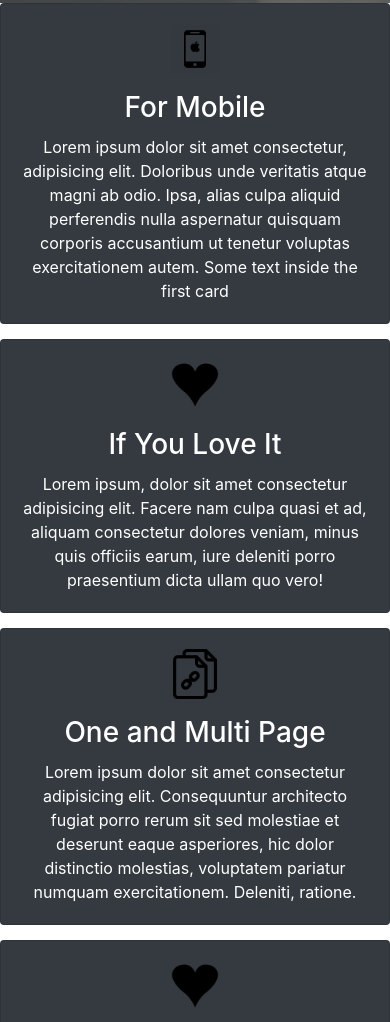
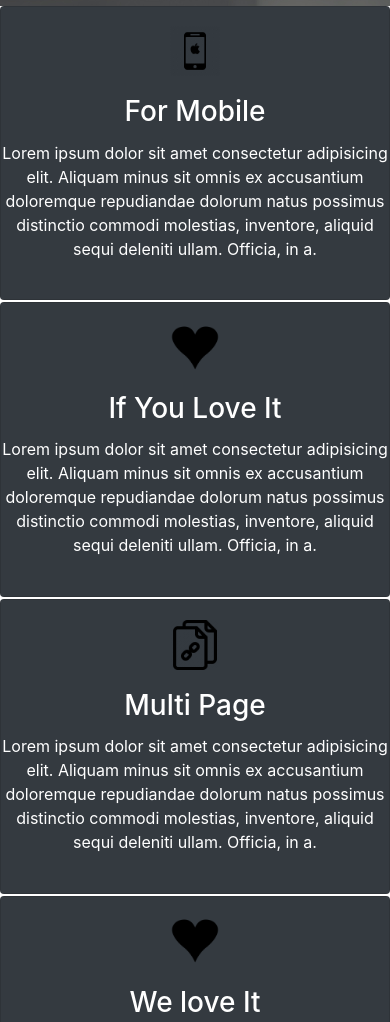
Before and after one commit to abubakar55/new_cemplate, a plain HTML site: page new_template/index.html in a window 390 px wide. Shown: the part 466-1488 px from the top of the page. Drawn offline with nearby package versions, Linux system fonts and the light colour scheme.

Commit message:
error of responsiveness removed

```diff
--- a/new_template/index.html
+++ b/new_template/index.html
@@ -54,51 +54,93 @@
 
 
            <!-- cards in bootstrap -->
+           <div class="container-fluid  main" >
+               <div class="row ">
+                    <div class="card-group card_group_main">
+                        <div class="col-lg-3 col-md-12 col-sm-12">
 
-           <div class="container-fluid p-0">
+                        <div class="card bg-dark main_card">
+                           <div class="card-body bg-dark text-center">
+                                <img class="card_logoes text-center" src="Phone-iphone-mobile-application-apple-40-512.png" alt="">
+                                <h3 class="card_heading text-center">For Mobile</h3>
+                               <p class="card-text text-center para">
+                                   Lorem ipsum dolor sit amet consectetur adipisicing elit. Aliquam minus sit omnis ex accusantium doloremque repudiandae dolorum natus possimus distinctio commodi molestias, inventore, aliquid sequi deleniti ullam. Officia, in a.
 
-                <div class="card-group">
-                  <div class="card bg-dark">
-                    <div class="card-body text-center">
-                        <img class="card_logoes" src="Phone-iphone-mobile-application-apple-40-512.png" alt="">
-                        <h3 class="card_heading">For Mobile</h3>
-                      <p class="card-text">Lorem ipsum dolor sit amet consectetur, adipisicing elit. Doloribus unde veritatis atque magni ab odio. Ipsa, alias culpa aliquid perferendis nulla aspernatur quisquam corporis accusantium ut tenetur voluptas exercitationem autem. Some text inside the first card</p>
+                               </p>
 
                            </div>
+
                        </div>
 
-                  <!--* Second Card start here -->
+                     </div>
+                     <div class="col-lg-3 col-md-12 col-sm-12 ">
 
-                  <div class="card bg-dark card_2">
-                    <div class="card-body text-center">
+                            <div class="card bg-dark main_card">
+                               <div class="card-body bg-dark text-center">
                                     <img class="card_logoes" src="d013234b1e19f27654623297d46e06e5-black-heart-logo-minimalism-by-vexels.png" alt="">
                                     <h3 class="card_heading">If You Love It</h3>
-                      <p class="card-text">Lorem ipsum, dolor sit amet consectetur adipisicing elit. Facere nam culpa quasi et ad, aliquam consectetur dolores veniam, minus quis officiis earum, iure deleniti porro praesentium dicta ullam quo vero!</p>
-                    </div>
+                                   <p class="card-text text-center para">
+                                       Lorem ipsum dolor sit amet consectetur adipisicing elit. Aliquam minus sit omnis ex accusantium doloremque repudiandae dolorum natus possimus distinctio commodi molestias, inventore, aliquid sequi deleniti ullam. Officia, in a.
+
+                                   </p>
+
                                </div>
 
-                  <!-- *Third card -->
-
-                  <div class="card bg-dark">
-                    <div class="card-body text-center">
-                        <img class="card_logoes" src="Copy_Link_Web_Page_Href_interface_1-512.png" alt="page_logo">
-                        <h3 class="card_heading">One and Multi Page</h3>
-                      <p class="card-text">Lorem ipsum dolor sit amet consectetur adipisicing elit. Consequuntur architecto fugiat porro rerum sit sed molestiae et deserunt eaque asperiores, hic dolor distinctio molestias, voluptatem pariatur numquam exercitationem. Deleniti, ratione.</p>
-                    </div>
                            </div>
 
-                  <!-- * Fourth card -->
+                         </div>
+                         <div class="col-lg-3 col-md-12 col-sm-12">
 
-                  <div class="card bg-dark card_4">
-                    <div class="card-body text-center">
+                                <div class="card bg-dark main_card">
+                                   <div class="card-body bg-dark text-center para" >
+                                        <img class="card_logoes" src="Copy_Link_Web_Page_Href_interface_1-512.png" alt="page_logo">
+                        <h3 class="card_heading">Multi Page</h3>
+                                       <p class="card-text text-center para">
+                                           Lorem ipsum dolor sit amet consectetur adipisicing elit. Aliquam minus sit omnis ex accusantium doloremque repudiandae dolorum natus possimus distinctio commodi molestias, inventore, aliquid sequi deleniti ullam. Officia, in a.
+
+                                       </p>
+
+                                   </div>
+
+                               </div>
+
+                             </div>  <div class="col-lg-3 col-md-12 col-sm-12">
+
+                                    <div class="card bg-dark main_card">
+                                       <div class="card-body bg-dark text-center ">
                                             <img class="card_logoes" src="d013234b1e19f27654623297d46e06e5-black-heart-logo-minimalism-by-vexels.png" alt="">
                                             <h3 class="card_heading">We love It</h3>
-                      <p class="card-text">Lorem ipsum dolor sit, amet consectetur adipisicing elit. Voluptate est vero modi cumque voluptatem pariatur optio animi iure tempora! Molestiae voluptatum est unde voluptatibus enim culpa temporibus delectus provident porro!</p>
-                    </div>
-                  </div>
-                </div>
+                                           <p class="card-text text-center para">
+                                               Lorem ipsum dolor sit amet consectetur adipisicing elit. Aliquam minus sit omnis ex accusantium doloremque repudiandae dolorum natus possimus distinctio commodi molestias, inventore, aliquid sequi deleniti ullam. Officia, in a.
+
+                                           </p>
+
                                        </div>
 
+                                   </div>
+
+                                 </div>
+
+                </div>
+
+
+
+
+                    </div>
+
+               </div>
+
+
+
+
+
+
+
+
+
+               <!-- </div> -->
+
+           <!-- </div> -->
 
               <!-- *container fluid end here -->
 
@@ -106,6 +148,7 @@
 
                                         <!-- cards container end here -->
                                         <!-- !here i have to write some code -->
+
 
 
                                         <!-- *******************
@@ -139,7 +182,7 @@
                                <div class="row">
                                    <div class="card-group">
                                    <div class="col-lg-3 col-md-6 col-sm-12">
-                                          <div class="card footer_card">
+                                          <div class="card footer_card ">
                                                 <div class="card-body bg-dark text-center">
 
                                                         <img class="footer_logo" src="180758.png" alt="">
--- a/new_template/style.css
+++ b/new_template/style.css
@@ -22,12 +22,33 @@ li
 i
 {
     margin-right: 5px;
+    padding-top: 5%;
 }
 span
 {
 
     color: blue;
 
+}
+img
+{
+    padding-top: 5%;
+
+}
+.para
+{
+    padding-bottom: 10%;
+    text-align: center;
+}
+.card_group_main div
+{
+    padding:0;
+    /* margin:0; */
+    display:inline-block;
+}
+.main_card
+{
+    margin-bottom: 2px;
 }
 /*! stylling for pixel hading */
 .pixel_heading
@@ -54,6 +75,7 @@ span
 .card_logoes
 {
     width: 50px;
+
 }
 /* !styllying for card heading */
 .card_heading
@@ -67,6 +89,11 @@ span
 {
     color: white;
 }
+.card_group_main
+{
+    margin-bottom: 1%;
+}
+
 /*
 .card_2,.card_4
 {
```
Also changed, not shown: new_template/1.js (added). Lines whose indentation alone changed are shown as unchanged.
